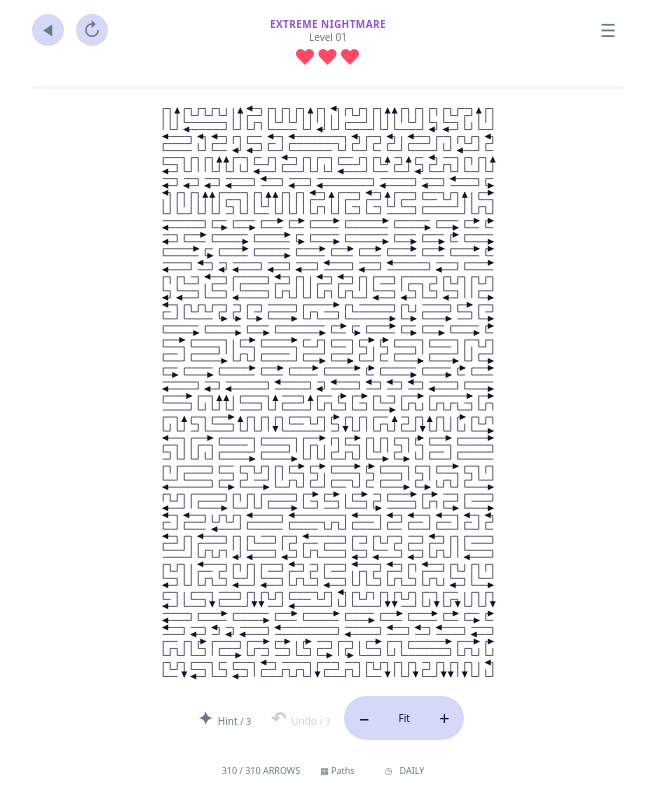
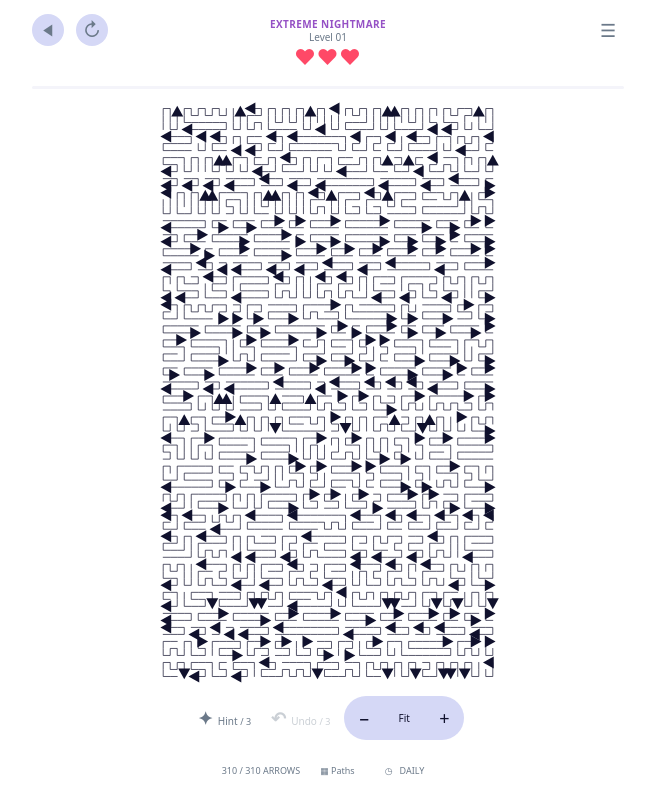
Before and after one commit to Whoops-Lambo/Arrow-Escape-Tap, a plain HTML site: page index.html in a window 1280 px wide. Shown: the whole page, without its empty margins (312-958 px from the left). Drawn offline with Linux system fonts and the light colour scheme.

Commit message:
Make arrowheads substantially larger and render them above bodies

```diff
--- a/index.html
+++ b/index.html
@@ -158,7 +158,7 @@ function resize(){const rect=canvas.getBoundingClientRect();W=rect.width;H=rect.
 new ResizeObserver(resize).observe(canvas);
 function pointAt(p,t){const count=p.cells.length-1;if(t>=count){const h=p.cells[count],d=dirs[p.dir];return[h[0]+d[0]*(t-count),h[1]+d[1]*(t-count)]}const i=Math.max(0,Math.floor(t)),f=t-i,a=p.cells[i],b=p.cells[Math.min(i+1,count)];return[a[0]+(b[0]-a[0])*f,a[1]+(b[1]-a[1])*f]}
 // Keep arrowheads readable in overview and proportional when zoomed in.
-function arrowHeadSize(){return Math.max(cell*.32,5/view.zoom)}
+function arrowHeadSize(){return Math.max(cell*.5,8/view.zoom)}
 function screen(c){return[baseX+(c[0]+.5)*cell,baseY+(c[1]+.5)*cell]}
 // The optional guide layer uses the actual occupied rectangle, never the
 // larger solver grid. Cache geometry; zoom and pan share the canvas transform.
@@ -182,8 +182,11 @@ function drawPathGuides(){
  ctx.strokeStyle=saved.theme==='light'?'#7f89bb':'#a1b6db';ctx.globalAlpha=.35;ctx.lineWidth=1/view.zoom;ctx.setLineDash([2/view.zoom,4/view.zoom]);ctx.stroke(game.guideCache.rays);ctx.restore();
 }
 function frame(now){const dt=Math.min(.04,(now-lastTime)/1000||.016);lastTime=now;ctx.clearRect(0,0,W,H);if(game){ctx.save();ctx.translate(W/2+view.x,H/2+view.y);ctx.scale(view.zoom,view.zoom);ctx.translate(-W/2,-H/2);drawPathGuides();ctx.fillStyle=saved.theme==='dark'?'#344154':'#dbe1d6';
-let finished=false;for(const p of game.pieces){if(p.removed)continue;if(p.shake>0)p.shake=Math.max(0,p.shake-dt);if(p.slide>0){p.slide+=dt*(12+game.n*1.1);if(p.slide>game.n+p.cells.length+2){p.removed=true;p.slide=0;finished=true;continue}const h=screen(pointAt(p,p.cells.length-1+p.slide));for(let j=0;j<1&&particles.length<300;j++)particles.push({x:(h[0]-W/2)*view.zoom+W/2+view.x,y:(h[1]-H/2)*view.zoom+H/2+view.y,vx:(Math.random()-.5)*45,vy:(Math.random()-.5)*45,life:.45,max:.45,color:p.color})}
-ctx.save();if(p.shake)ctx.translate(Math.sin(p.shake*90)*cell*.12,0);const highlight=p.id===game.hintId&&now<game.hintUntil;ctx.strokeStyle=p.shake?'#ff627c':highlight?'#63bfa3':saved.colors?p.color:(saved.theme==='light'?'#10112d':'#e4eaf1');ctx.fillStyle=ctx.strokeStyle;ctx.lineWidth=saved.colors?Math.max(.9,cell*.16):Math.max(.7,cell*.085);ctx.lineCap='round';ctx.lineJoin='round';if(highlight){ctx.shadowColor='#63bfa3';ctx.shadowBlur=15+Math.sin(now/120)*5;ctx.lineWidth*=1.25}const end=p.cells.length-1+p.slide;ctx.beginPath();const tail=screen(pointAt(p,p.slide));ctx.moveTo(...tail);for(let t=Math.floor(p.slide)+1;t<end;t++)ctx.lineTo(...screen(pointAt(p,t)));const head=screen(pointAt(p,end));ctx.lineTo(...head);ctx.stroke();const d=dirs[p.dir],size=arrowHeadSize();ctx.beginPath();ctx.moveTo(head[0]-d[0]*size-d[1]*size*.6,head[1]-d[1]*size+d[0]*size*.6);ctx.lineTo(head[0]+d[0]*size*.25,head[1]+d[1]*size*.25);ctx.lineTo(head[0]-d[0]*size+d[1]*size*.6,head[1]-d[1]*size-d[0]*size*.6);ctx.closePath();ctx.fill();ctx.restore()}ctx.restore();if(finished){ui();if(game.status==='playing'&&game.pieces.every(q=>q.removed)){game.status='won';result(true)}}}
+const heads=[];let finished=false;for(const p of game.pieces){if(p.removed)continue;if(p.shake>0)p.shake=Math.max(0,p.shake-dt);if(p.slide>0){p.slide+=dt*(12+game.n*1.1);if(p.slide>game.n+p.cells.length+2){p.removed=true;p.slide=0;finished=true;continue}const h=screen(pointAt(p,p.cells.length-1+p.slide));for(let j=0;j<1&&particles.length<300;j++)particles.push({x:(h[0]-W/2)*view.zoom+W/2+view.x,y:(h[1]-H/2)*view.zoom+H/2+view.y,vx:(Math.random()-.5)*45,vy:(Math.random()-.5)*45,life:.45,max:.45,color:p.color})}
+ctx.save();if(p.shake)ctx.translate(Math.sin(p.shake*90)*cell*.12,0);const highlight=p.id===game.hintId&&now<game.hintUntil;ctx.strokeStyle=p.shake?'#ff627c':highlight?'#63bfa3':saved.colors?p.color:(saved.theme==='light'?'#10112d':'#e4eaf1');ctx.fillStyle=ctx.strokeStyle;ctx.lineWidth=saved.colors?Math.max(.9,cell*.16):Math.max(.7,cell*.085);ctx.lineCap='round';ctx.lineJoin='round';if(highlight){ctx.shadowColor='#63bfa3';ctx.shadowBlur=15+Math.sin(now/120)*5;ctx.lineWidth*=1.25}const end=p.cells.length-1+p.slide;ctx.beginPath();const tail=screen(pointAt(p,p.slide));ctx.moveTo(...tail);for(let t=Math.floor(p.slide)+1;t<end;t++)ctx.lineTo(...screen(pointAt(p,t)));const head=screen(pointAt(p,end));ctx.lineTo(...head);ctx.stroke();heads.push({head:[head[0]+(p.shake?Math.sin(p.shake*90)*cell*.12:0),head[1]],dir:p.dir,size:arrowHeadSize(),color:ctx.fillStyle});ctx.restore()}
+// Heads go last so neighboring bodies cannot paint over their tips.
+for(const arrow of heads){const d=dirs[arrow.dir],head=arrow.head,size=arrow.size;ctx.fillStyle=arrow.color;ctx.beginPath();ctx.moveTo(head[0]-d[0]*size-d[1]*size*.75,head[1]-d[1]*size+d[0]*size*.75);ctx.lineTo(head[0]+d[0]*size*.35,head[1]+d[1]*size*.35);ctx.lineTo(head[0]-d[0]*size+d[1]*size*.75,head[1]-d[1]*size-d[0]*size*.75);ctx.closePath();ctx.fill()}
+ctx.restore();if(finished){ui();if(game.status==='playing'&&game.pieces.every(q=>q.removed)){game.status='won';result(true)}}}
 for(const p of particles){p.life-=dt;p.x+=p.vx*dt;p.y+=p.vy*dt;if(p.confetti)p.vy+=80*dt;ctx.globalAlpha=Math.max(0,p.life/p.max);ctx.fillStyle=p.color;ctx.fillRect(p.x,p.y,p.confetti?5:3,p.confetti?9:3)}ctx.globalAlpha=1;particles=particles.filter(p=>p.life>0);requestAnimationFrame(frame)}
 // Input: forgiving nearest-path selection; pointer gestures separate taps/pans.
 // Suppress selection, image dragging and long-press menus inside the game.
```
Also changed, not shown: 1 other file.
